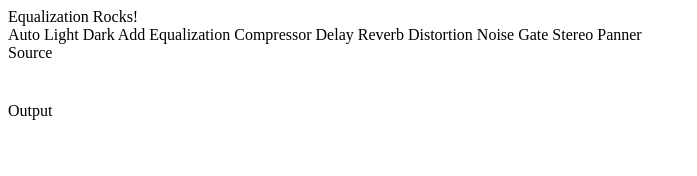
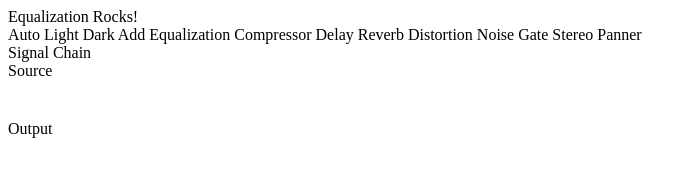
Before and after one commit to leoherzog/equalization.rocks, a plain HTML site: page index.html in a window 1280 px wide. Shown: the whole page, without its empty margins (0-697 px from the left). Drawn offline with Linux system fonts and the light colour scheme.

Commit message:
Add Tabbed Interface

```diff
--- a/index.html
+++ b/index.html
@@ -67,7 +67,16 @@
       </div>
     </header>
 
-    <div id="chain" class="wa-stack wa-align-items-center wa-gap-0"></div>
+    <wa-tab-group id="tabs">
+      <wa-tab slot="nav" panel="signal-chain">
+        <wa-icon slot="start" name="diagram-project"></wa-icon>
+        Signal Chain
+      </wa-tab>
+
+      <wa-tab-panel name="signal-chain">
+        <div id="chain" class="wa-stack wa-align-items-center wa-gap-0"></div>
+      </wa-tab-panel>
+    </wa-tab-group>
   </wa-page>
   <script type="module" src="app.js"></script>
 </body>
--- a/styles.css
+++ b/styles.css
@@ -1,4 +1,8 @@
-#chain {
+#tabs {
+  --track-color: var(--wa-color-border-normal);
+}
+
+#tabs wa-tab-panel::part(base) {
   max-width: 600px;
   margin: var(--wa-space-l) auto;
   padding: 0 var(--wa-space-m);
```
